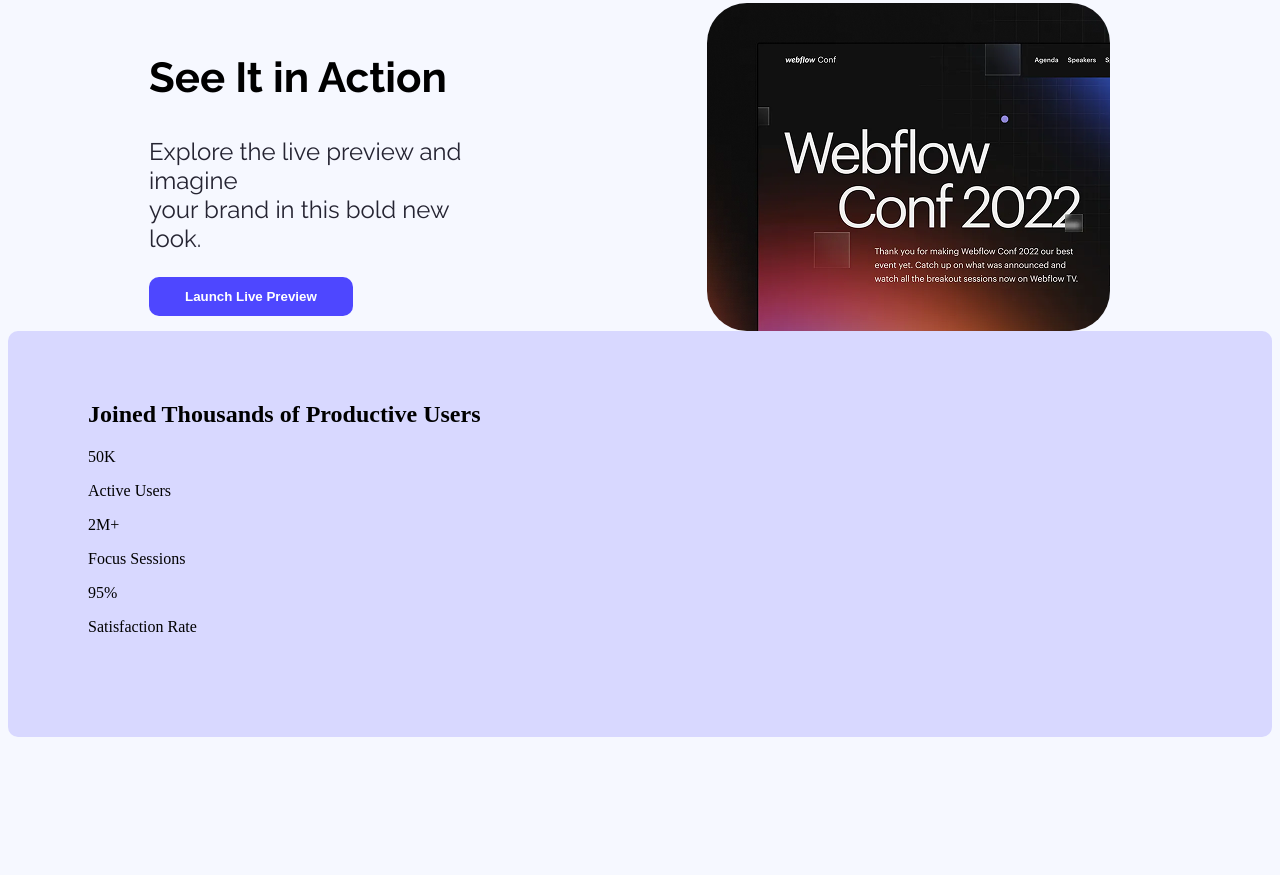
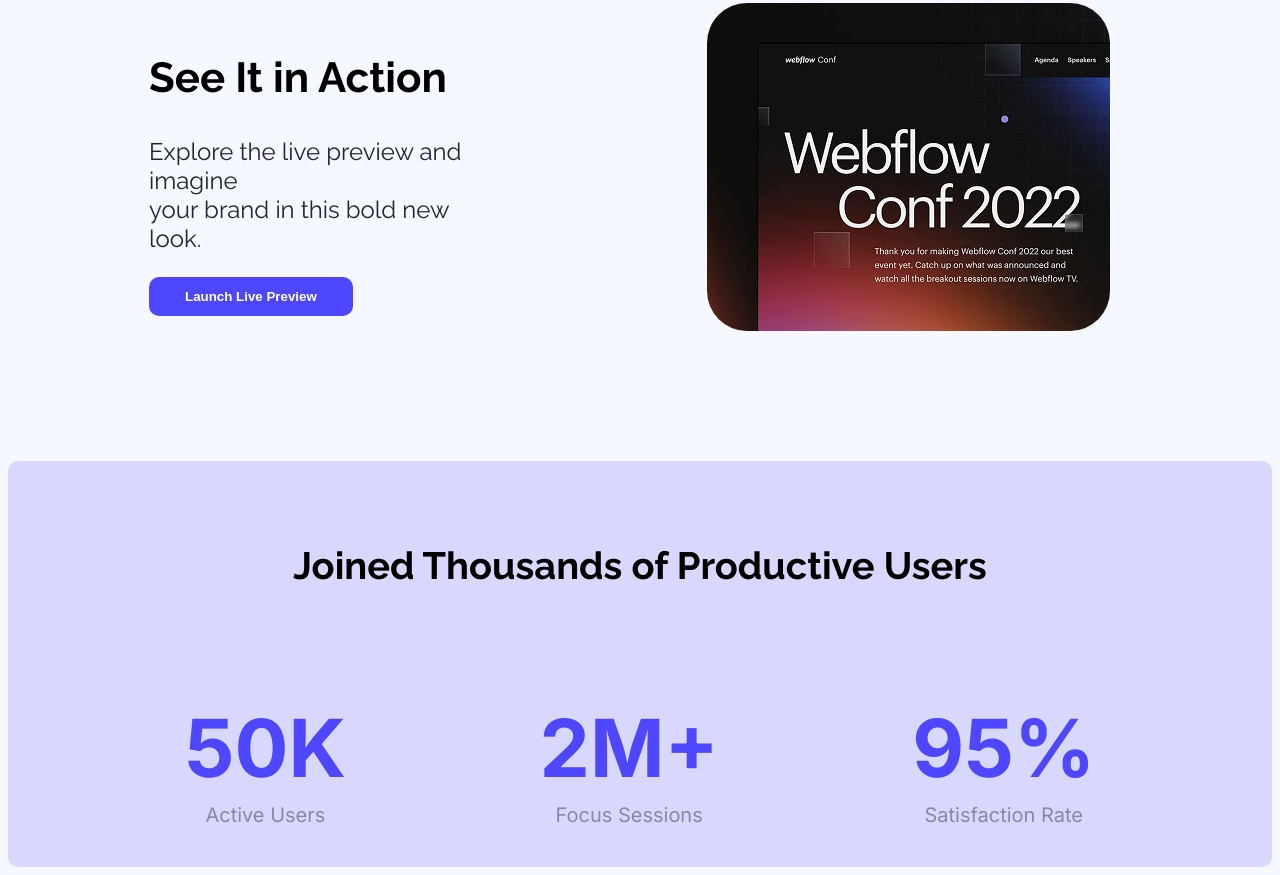
Before and after one commit to asrafman/my-first-assainment, a plain HTML site: page index.html in a window 1280 px wide. Shown: the part 998-1873 px from the top of the page. Before the commit the page ends 1743 px from the top, so only its background shows below. Drawn offline with Linux system fonts and the light colour scheme.

Commit message:
added midel files

```diff
--- a/index.html
+++ b/index.html
@@ -43,8 +43,8 @@
             </div>
         </section>
         <section class="joined-main">
-            <h1 class="section-tittle">Joined Thousands of Productive Users</h1>
-            <div class="main-items">
+            <h1 class="section-tittle raleway-normal">Joined Thousands of Productive Users</h1>
+            <div class="main-items inter-normal">
                 <div class="main-item">
                     <p class="item-tittle">50K</p>
                     <p class="item-description">Active Users </p>
--- a/styles/banner.css
+++ b/styles/banner.css
@@ -103,4 +103,29 @@ header{
   border-radius: 10px;
   height: 306px;
   padding: 50px 80px;
+  margin-top: 130px;
 }
+.main-items{
+  display: flex;
+  justify-content: space-around;
+  text-align: center;
+
+
+}
+.section-tittle{
+  font-size: 38px;
+  font-weight: bold;
+  text-align: center;
+
+}
+.item-tittle{
+  font-size: 80px;
+  font-weight: bold;
+  color: #4E47FF;
+  height: 24px;
+
+}
+.item-description{
+  color: #8987A1;
+  font-size: 20px;
+}
```
